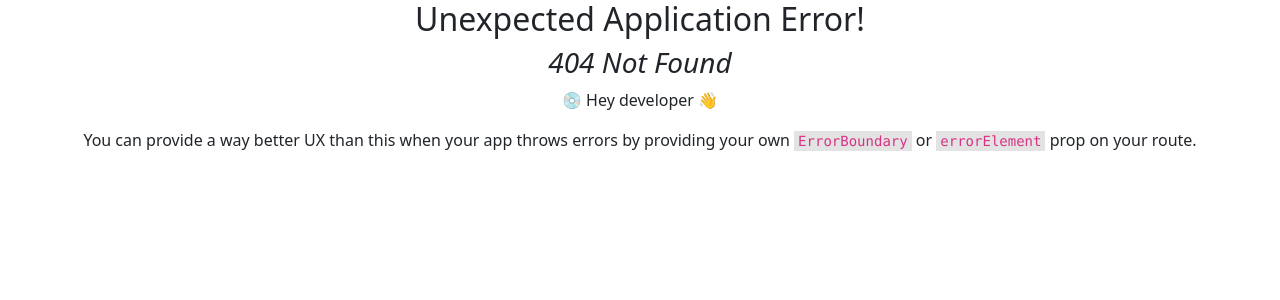
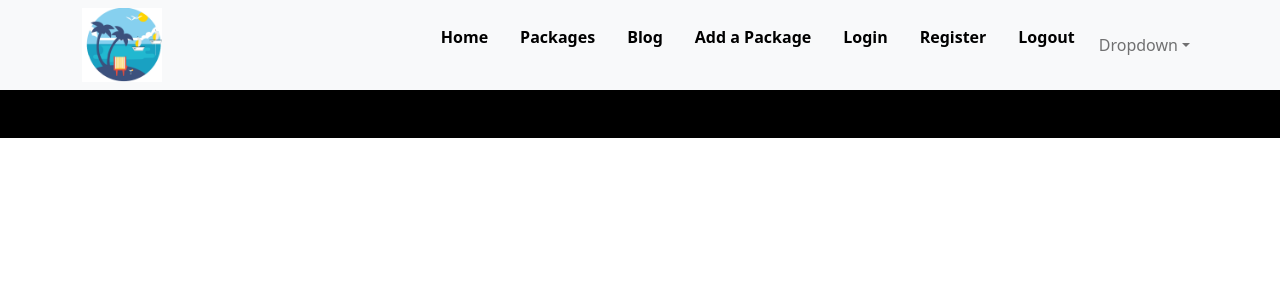
Before and after one commit to iamraselmolla/tour-packages-client-module, a React (Create React App) app: page /add-a-package in a window 1280 px wide. Before the commit this address had no page. Shown: the top 300 px of the page. Built offline with nearby package versions, Linux system fonts and the light colour scheme.

Commit message:
added all routers

```diff
--- /dev/null
+++ b/src/Components/Pages/AddaPackage/AddaPackage.js
@@ -0,0 +1,11 @@
+import React from 'react';
+
+const AddaPackage = () => {
+    return (
+        <div>
+
+        </div>
+    );
+};
+
+export default AddaPackage;
--- /dev/null
+++ b/src/Components/Pages/Blog/Blog.js
@@ -0,0 +1,11 @@
+import React from 'react';
+
+const Blog = () => {
+    return (
+        <div>
+
+        </div>
+    );
+};
+
+export default Blog;
--- /dev/null
+++ b/src/Components/Pages/Login/Login.js
@@ -0,0 +1,11 @@
+import React from 'react';
+
+const Login = () => {
+    return (
+        <div>
+
+        </div>
+    );
+};
+
+export default Login;
--- /dev/null
+++ b/src/Components/Pages/Packages/Packages.js
@@ -0,0 +1,11 @@
+import React from 'react';
+
+const Packages = () => {
+    return (
+        <div>
+
+        </div>
+    );
+};
+
+export default Packages;
--- /dev/null
+++ b/src/Components/Pages/Register/Register.js
@@ -0,0 +1,11 @@
+import React from 'react';
+
+const Register = () => {
+    return (
+        <div>
+
+        </div>
+    );
+};
+
+export default Register;
--- a/src/Components/Shared/Header.js
+++ b/src/Components/Shared/Header.js
@@ -17,8 +17,8 @@ const Header = () => {
                         <NavLink className="text-decoration-none px-3 fw-bolder text-black" to="/packages">Packages</NavLink>
                         <NavLink className="text-decoration-none px-3 fw-bolder text-black" to="/blog">Blog</NavLink>
                         <NavLink className="text-decoration-none px-3 fw-bolder text-black" to="/add-a-package">Add a Package</NavLink>
-                        <NavLink className="text-decoration-none px-3 fw-bolder text-black" to="/">Login</NavLink>
-                        <NavLink className="text-decoration-none px-3 fw-bolder text-black" to="/">Register</NavLink>
+                        <NavLink className="text-decoration-none px-3 fw-bolder text-black" to="/login">Login</NavLink>
+                        <NavLink className="text-decoration-none px-3 fw-bolder text-black" to="/register">Register</NavLink>
                         <NavLink className="text-decoration-none px-3 fw-bolder text-black" >Logout</NavLink>
                         <NavDropdown title="Dropdown" id="basic-nav-dropdown">
                             <NavDropdown.Item href="#action/3.1">Action</NavDropdown.Item>
```
Also changed, not shown: src/App.js (+25 -0 lines).
